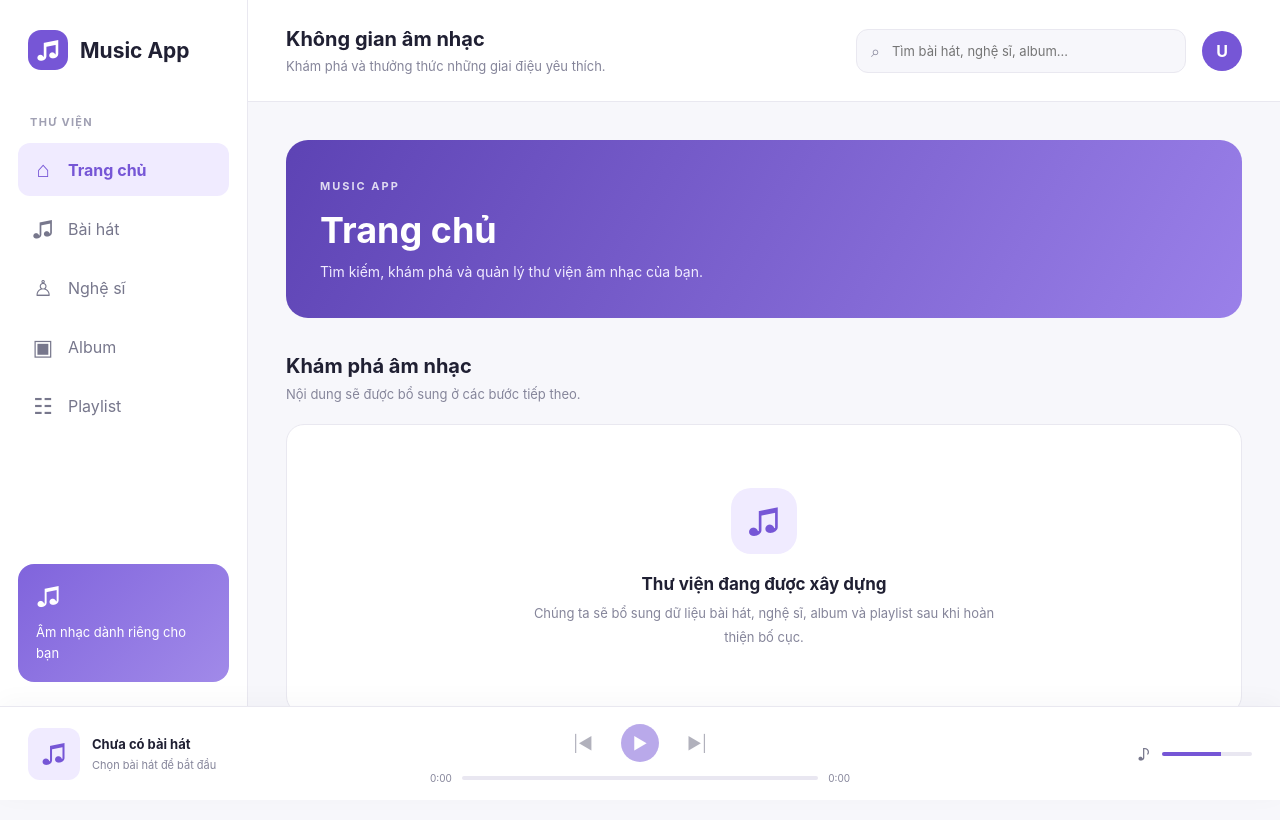
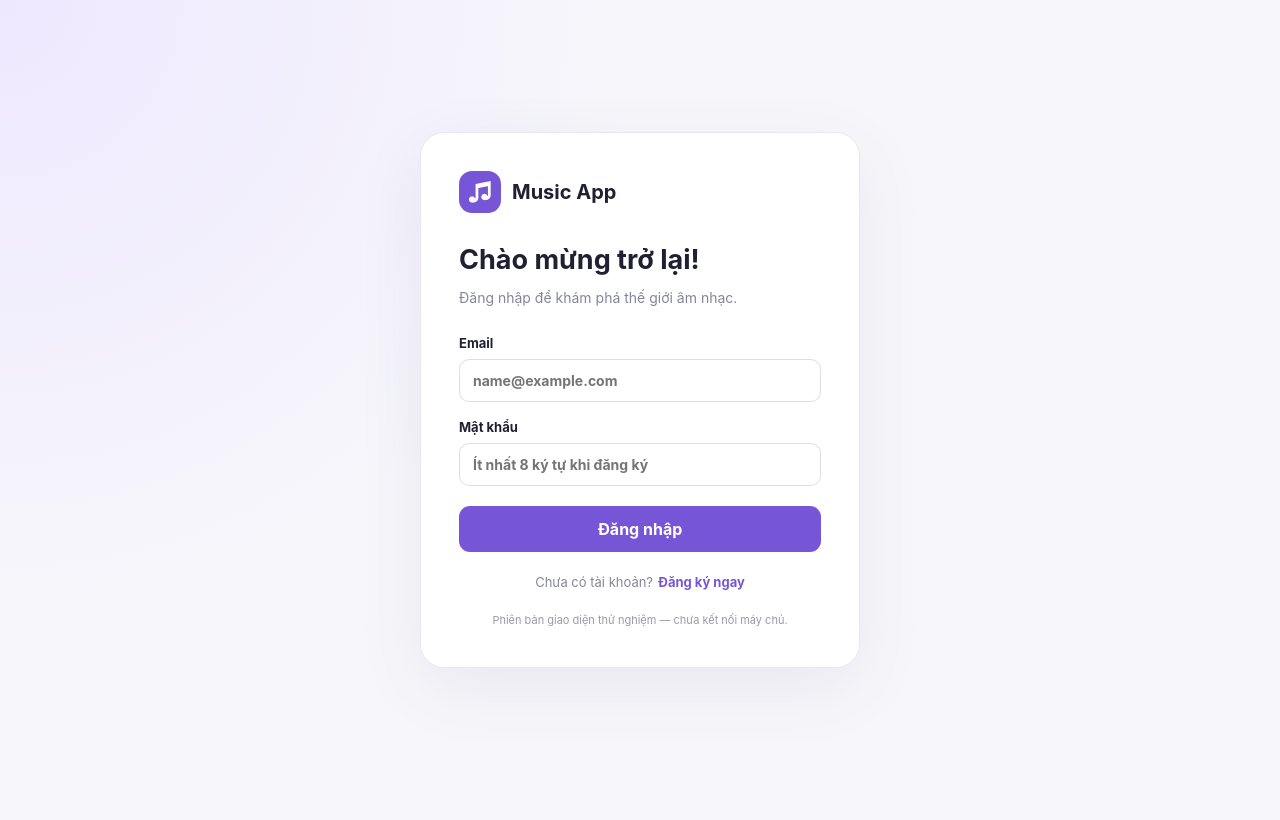
Before and after one commit to Phuxt162005/lap_trinh_mang_bai_tap_lon, a React (Vite) app in the folder source/client/: page / in a window 1280 px wide. Shown: the top 820 px of the page. Built offline with nearby package versions, Linux system fonts and the light colour scheme.

Commit message:
sửa tiếp

```diff
--- a/source/client/src/App.jsx
+++ b/source/client/src/App.jsx
@@ -1,7 +1,13 @@
 import { useState } from "react";
+import AuthPage from "./components/AuthPage";
 import Sidebar from "./components/layout/Sidebar";
 import Header from "./components/layout/Header";
 import MusicPlayer from "./components/layout/MusicPlayer";
+import HomePage from "./pages/HomePage";
+import SongsPage from "./pages/SongsPage";
+import ArtistsPage from "./pages/ArtistsPage";
+import AlbumsPage from "./pages/AlbumsPage";
+import PlaylistsPage from "./pages/PlaylistPage";
 
 const pageTitles = {
   home: "Trang chủ",
@@ -12,44 +18,66 @@ const pageTitles = {
 };
 
 export default function App() {
+  const [user, setUser] = useState(null);
   const [activePage, setActivePage] = useState("home");
   const [searchText, setSearchText] = useState("");
+
+  function handleLogin(userData) {
+    setUser(userData);
+    setActivePage("home");
+    setSearchText("");
+  }
+
+  function handleLogout() {
+    setUser(null);
+    setActivePage("home");
+    setSearchText("");
+  }
+
+  function renderPage() {
+    const pageProps = { searchText };
+
+    switch (activePage) {
+      case "songs":
+        return <SongsPage {...pageProps} />;
+      case "artists":
+        return <ArtistsPage {...pageProps} />;
+      case "albums":
+        return <AlbumsPage {...pageProps} />;
+      case "playlists":
+        return <PlaylistsPage {...pageProps} />;
+      case "home":
+      default:
+        return <HomePage {...pageProps} />;
+    }
+  }
+
+  if (!user) {
+    return <AuthPage onLogin={handleLogin} />;
+  }
 
   return (
     <div className="app-layout">
       <Sidebar activePage={activePage} onNavigate={setActivePage} />
 
       <div className="main-layout">
-        <Header onSearch={setSearchText} />
+        <Header
+          onSearch={setSearchText}
+          userName={user.name}
+          onLogout={handleLogout}
+        />
 
         <main className="main-content">
           <section className="welcome-section">
             <span className="eyebrow">MUSIC APP</span>
             <h2>{pageTitles[activePage]}</h2>
-            <p>Tìm kiếm, khám phá và quản lý thư viện âm nhạc của bạn.</p>
+            <p>
+              Xin chào {user.name || user.email}. Tìm kiếm và khám phá thư viện
+              âm nhạc của bạn.
+            </p>
           </section>
 
-          <section className="content-section">
-            <div className="section-heading">
-              <div>
-                <h3>{searchText ? "Kết quả tìm kiếm" : "Khám phá âm nhạc"}</h3>
-                <p>
-                  {searchText
-                    ? `Từ khóa: ${searchText}`
-                    : "Nội dung sẽ được bổ sung ở các bước tiếp theo."}
-                </p>
-              </div>
-            </div>
-
-            <div className="empty-state">
-              <div className="empty-icon">♫</div>
-              <h3>Thư viện đang được xây dựng</h3>
-              <p>
-                Chúng ta sẽ bổ sung dữ liệu bài hát, nghệ sĩ, album và playlist
-                sau khi hoàn thiện bố cục.
-              </p>
-            </div>
-          </section>
+          {renderPage()}
         </main>
       </div>
 
--- a/source/client/src/components/layout/Header.jsx
+++ b/source/client/src/components/layout/Header.jsx
@@ -1,4 +1,6 @@
 export default function Header({ onSearch, userName, onLogout }) {
+  const displayName = (userName || "Người dùng").trim();
+
   return (
     <header className="header">
       <div className="header-title">
@@ -12,7 +14,7 @@ export default function Header({ onSearch, userName, onLogout }) {
           <input
             type="search"
             placeholder="Tìm bài hát, nghệ sĩ, album..."
-            onChange={(event) => onSearch(event.target.value)}
+            onChange={(event) => onSearch?.(event.target.value)}
             aria-label="Tìm kiếm thư viện"
           />
         </label>
@@ -20,10 +22,11 @@ export default function Header({ onSearch, userName, onLogout }) {
         <button
           className="avatar-button"
           type="button"
-          title="Đăng xuất"
+          title={`Đăng xuất tài khoản ${displayName}`}
+          aria-label={`Đăng xuất tài khoản ${displayName}`}
           onClick={onLogout}
         >
-          {(userName || "U").trim().charAt(0).toUpperCase()}
+          {displayName.charAt(0).toUpperCase()}
         </button>
       </div>
     </header>
```
